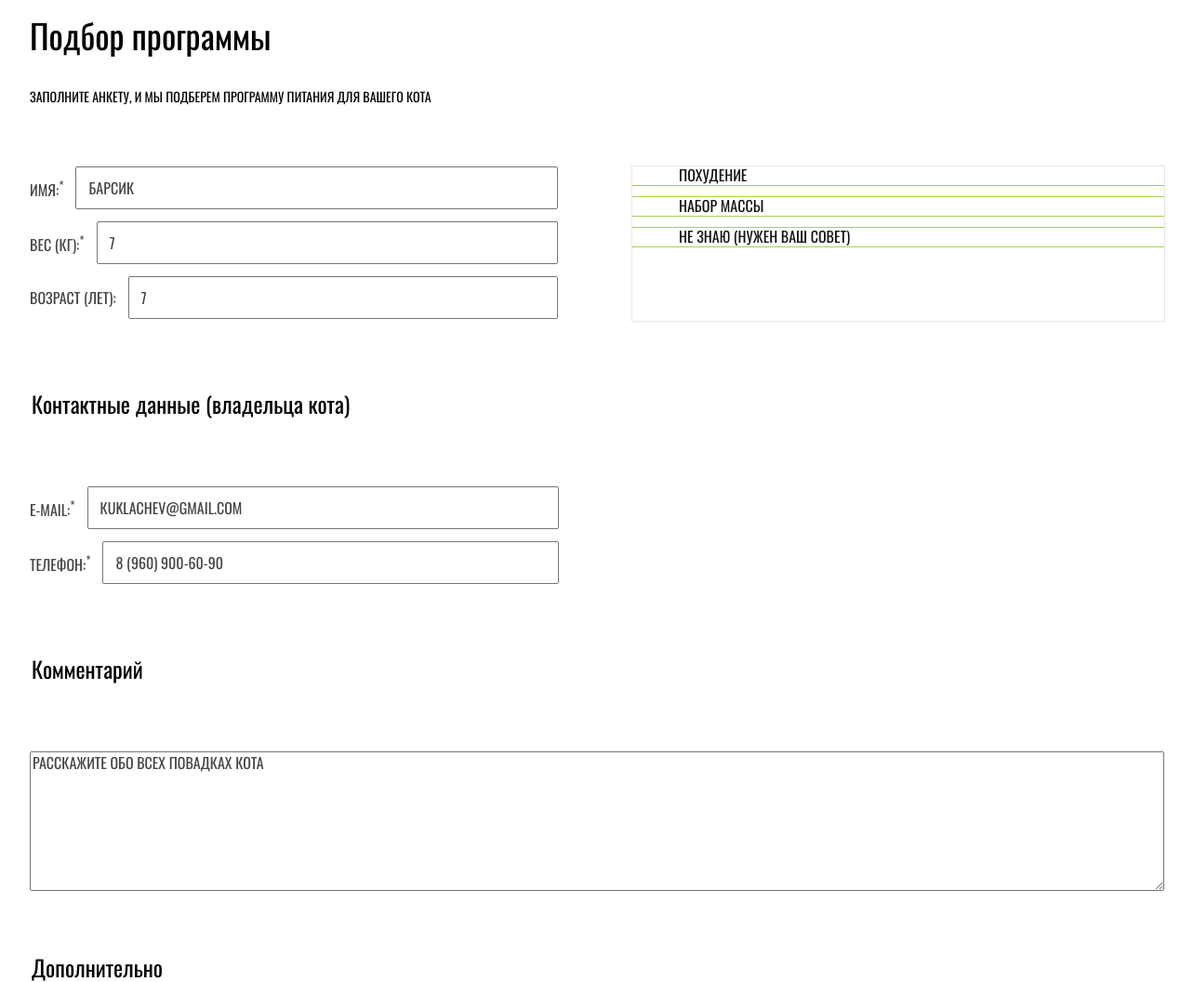
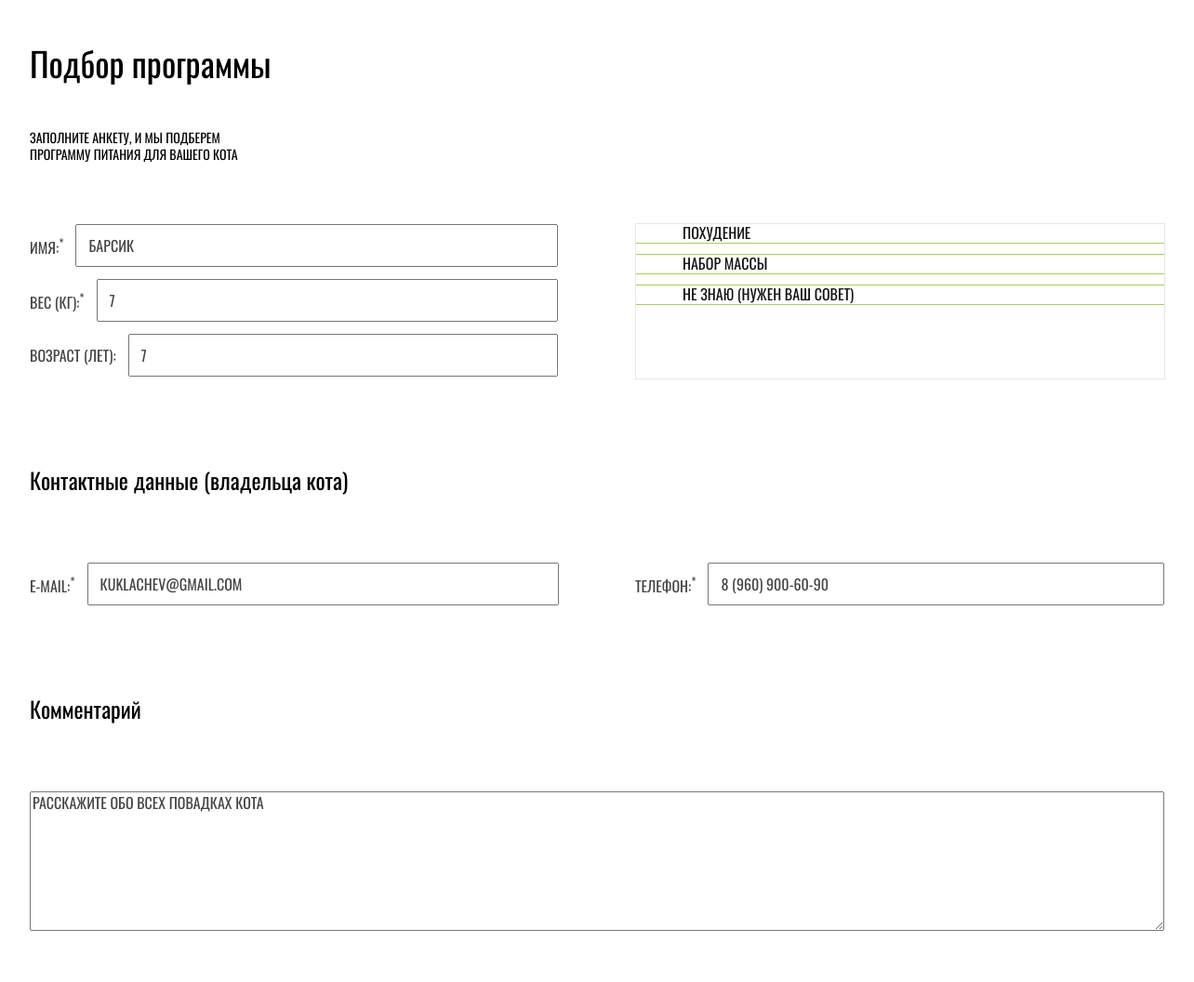
Before and after one commit to htmlacademy-adaptive/161947-cat-energy-25, a plain HTML site: page 12/form.html in a window 1536 px wide. Shown: the part 160-1216 px from the top of the page at 93% size, without its empty margins (126-1410 px from the left). Drawn offline with Linux system fonts and the light colour scheme.

Commit message:
:heavy_check_mark: Сборка #12

```diff
--- a/12/css/style.css
+++ b/12/css/style.css
@@ -62,13 +62,16 @@ a {
 
 @media (min-width: 1440px) {
   .additional__list {
-    float: left;
     margin-right: 78px;
+  }
+
+  .additional__inner-wrapper {
+    display: flex;
+    justify-content: space-between;
   }
 }
 .additional-item__title {
   grid-column: -1/1;
-  padding: 10px;
   font-family: "Oswald", "Arial", sans-serif;
   font-size: 16px;
   line-height: 16px;
@@ -130,7 +133,6 @@ a {
 
   .additional__item {
     grid-template-columns: 320px 245px 87px 244px;
-    grid-template-rows: 40px;
   }
 
   .additional-item__order-link {
@@ -336,13 +338,12 @@ a {
   font-size: 36px;
   line-height: 36px;
   font-weight: 400;
-  text-align: center;
 }
 
 .catalog__wrapper {
   list-style: none;
   padding: 0;
-  background-color: #adc9a2;
+  margin-bottom: 68px;
 }
 
 @media (min-width: 768px) {
@@ -508,6 +509,7 @@ a {
   font-family: "Oswald", "Arial", sans-serif;
   font-size: 24px;
   line-height: 26px;
+  font-weight: 400;
   color: #000000;
 }
 
@@ -603,10 +605,28 @@ a {
     margin-bottom: 82px;
   }
 
-  .form-diet__field-small:first-child {
-    float: left;
-    margin-right: 80px;
+  .form-diet__wrapper {
+    display: flex;
+    flex-wrap: wrap;
+    justify-content: space-between;
+  }
+
+  .form-diet__field-small {
     width: 568px;
+  }
+
+  .form-diet__field-small:nth-child(2) {
+    margin-right: 0;
+    margin-left: auto;
+  }
+
+  .form-diet__wrapper-title-main {
+    flex-direction: column;
+  }
+
+  .form-diet__description {
+    margin-left: 0;
+    margin-right: auto;
   }
 
   .form-diet__input-wrapper {
@@ -690,7 +710,7 @@ a {
   .main-footer__adress-info {
     position: absolute;
     z-index: 1;
-    bottom: 100px;
+    bottom: 200px;
     left: 110px;
     width: 565px;
     min-height: 198px;
@@ -788,7 +808,6 @@ a {
 @media (min-width: 1440px) {
   .order-all {
     width: 245px;
-    float: right;
     padding: 75px 40px;
   }
 }
--- a/12/form.html
+++ b/12/form.html
@@ -48,9 +48,9 @@
 
   <main class="main-container">
     <section class="form-diet">
-      <div class="form-diet__wrapper container">
+      <div class="form-diet__wrapper form-diet__wrapper-title-main container">
         <h1 class="form-diet__title-main">Подбор программы</h1>
-        <p class="form-diet__description">Заполните анкету, и мы подберем программу питания для вашего кота</p>
+        <p class="form-diet__description">Заполните анкету, и мы подберем<br>программу питания для вашего кота</p>
       </div>
       <form class="form-diet__form" action="https://echo.htmlacademy.ru/courses" method="post">
         <div class="form-diet__wrapper container">
@@ -109,7 +109,7 @@
         <fieldset class="form-diet__field">
           <div class="form-diet__title-wrapper">
             <div class="container">
-              <legend class="form-diet__title">Контактные данные (владельца кота)</legend>
+              <h2 class="form-diet__title">Контактные данные (владельца кота)</h2>
             </div>
           </div>
           <div class="form-diet__wrapper container">
@@ -147,7 +147,7 @@
         <fieldset class="form-diet__field">
           <div class="form-diet__title-wrapper">
             <div class="container">
-              <legend class="form-diet__title">Комментарий</legend>
+              <h2 class="form-diet__title">Комментарий</h2>
             </div>
           </div>
           <div class="form-diet__wrapper container">
@@ -159,7 +159,7 @@
         <fieldset class="form-diet__field">
           <div class="form-diet__title-wrapper">
             <div class="container">
-              <legend class="form-diet__title">Дополнительно</legend>
+              <h2 class="form-diet__title">Дополнительно</h2>
             </div>
           </div>
           <div class="form-diet__wrapper container">
```
Also changed, not shown: 12/catalog.html (+3 -0 lines), 1 other file.
